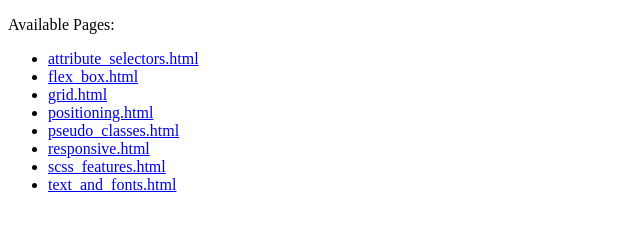
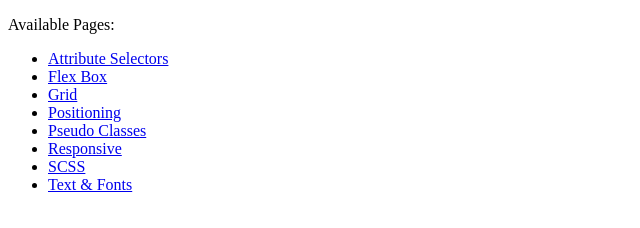
Before and after one commit to sebge2/css-sass-cookbook, a plain HTML site: page index.html in a window 1280 px wide. Shown: the whole page, without its empty margins (0-640 px from the left). Drawn offline with Linux system fonts and the light colour scheme.

Commit message:
Deploying to gh-pages from @ sebge2/css-sass-cookbook@1e785b4c9afe24de644e01738e0a9b4ec455276e 🚀

```diff
--- a/index.html
+++ b/index.html
@@ -7,7 +7,15 @@
            <body>
                <p>Available Pages:</p>
                <ul id="page_list">
-                    <li><a href="attribute_selectors.html">attribute_selectors.html</a><li><a href="flex_box.html">flex_box.html</a><li><a href="grid.html">grid.html</a><li><a href="positioning.html">positioning.html</a><li><a href="pseudo_classes.html">pseudo_classes.html</a><li><a href="responsive.html">responsive.html</a><li><a href="scss_features.html">scss_features.html</a><li><a href="text_and_fonts.html">text_and_fonts.html</a>
+                    <li><a href="html/attribute_selectors.html">Attribute Selectors</a>
+<li><a href="html/flex_box.html">Flex Box</a>
+<li><a href="html/grid.html">Grid</a>
+<li><a href="html/positioning.html">Positioning</a>
+<li><a href="html/pseudo_classes.html">Pseudo Classes</a>
+<li><a href="html/responsive.html">Responsive</a>
+<li><a href="html/scss_features.html">SCSS</a>
+<li><a href="html/text_and_fonts.html">Text & Fonts</a>
+
                </ul>
            </body>
            </html>
```
